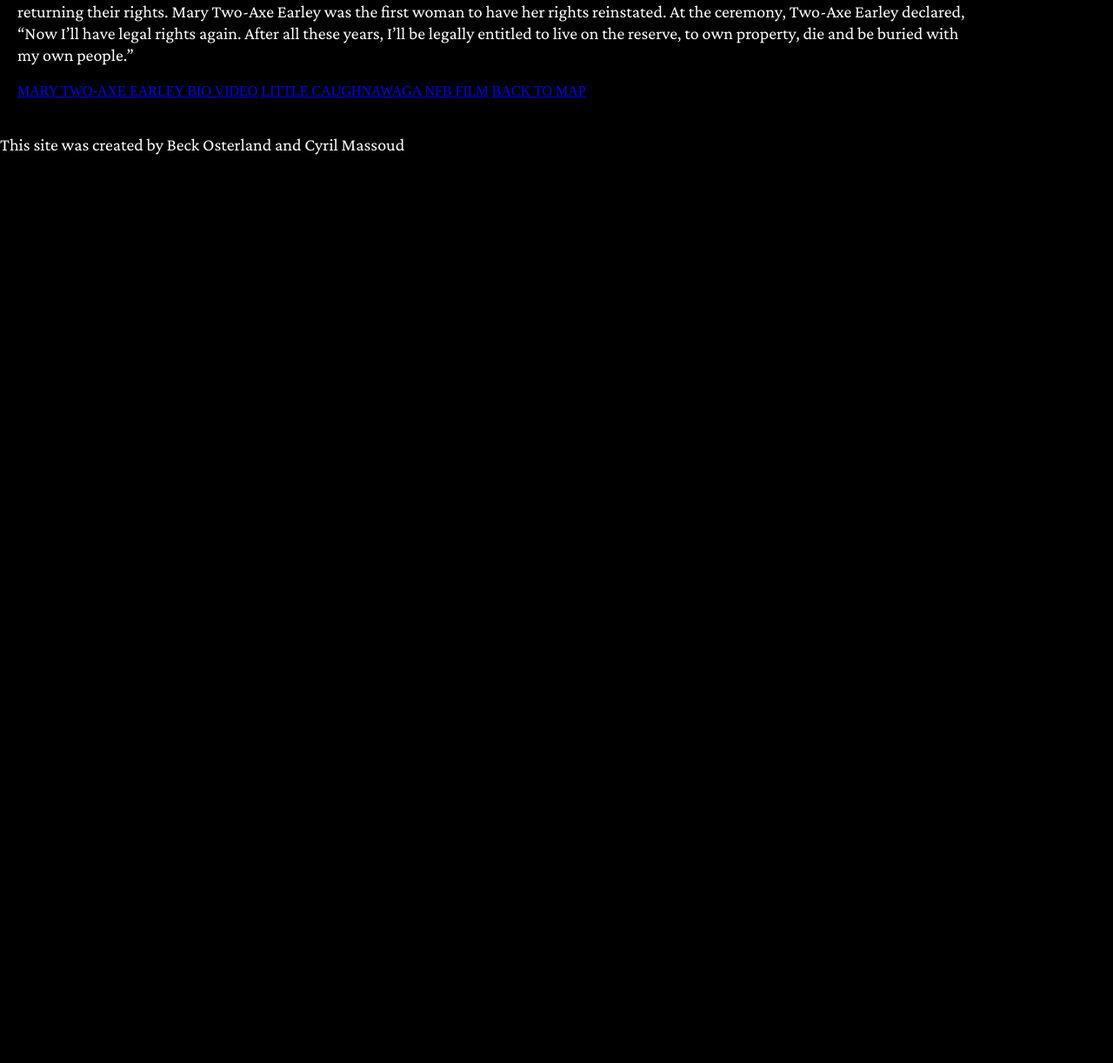
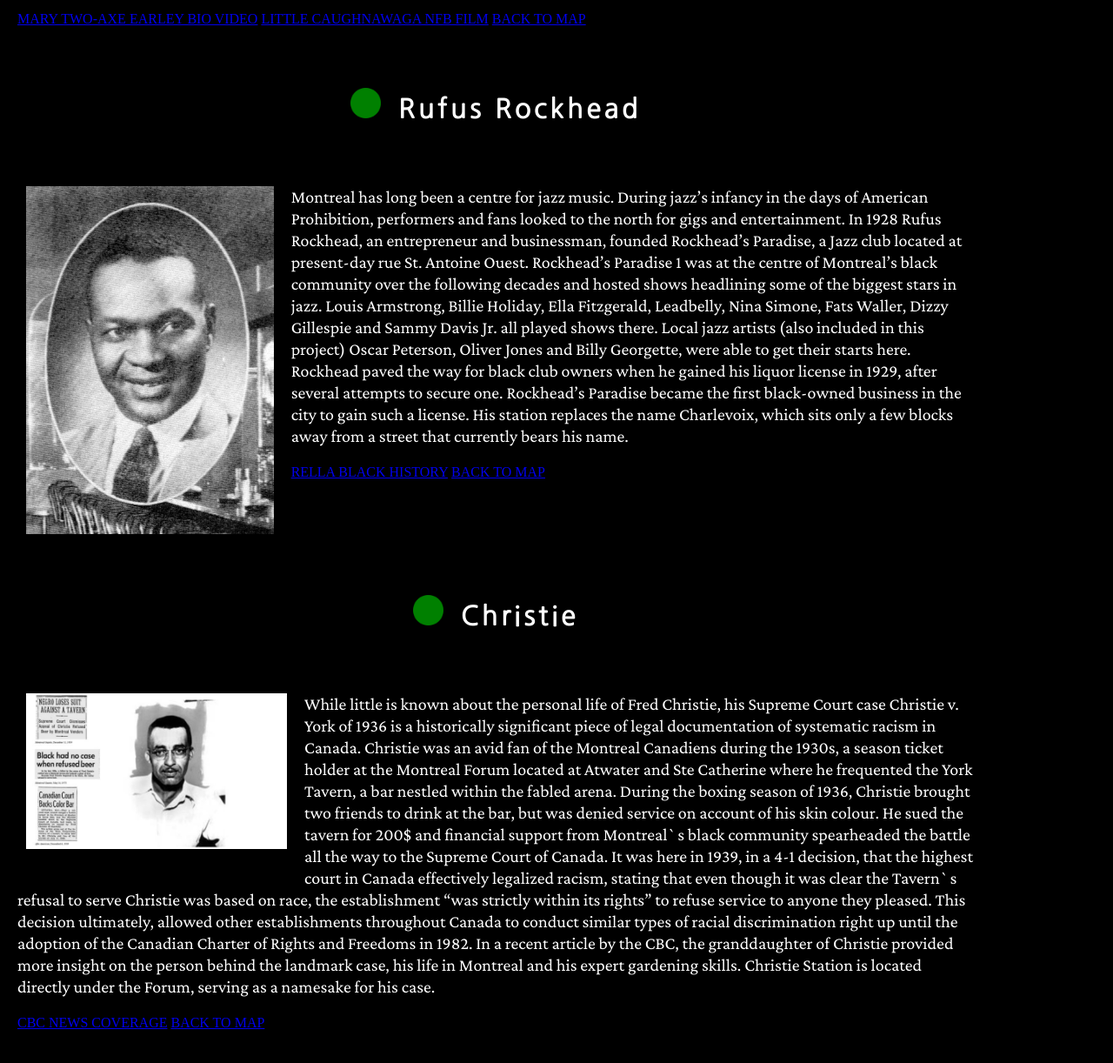
Before and after one commit to beckosterland/metro-decolonize, a plain HTML site: page index.html in a window 1280 px wide. Shown: the part 5415-6637 px from the top of the page at 87% size. Before the commit the page ends 5614 px from the top, so only its background shows below. Drawn offline with nearby package versions, Linux system fonts and the light colour scheme.

Commit message:
Added new entries

```diff
--- a/index.html
+++ b/index.html
@@ -80,10 +80,9 @@
                         <h3><img src="img/green-circle.png" alt="">Alexandre Dumas</h3>
                         <p>
                             <img src="img/dumas-alex.jpg" alt="">
-                            Born in 1802 in France to a mother who had been enslaved in the colony of St. Domingue, soon to become Haiti, Alexandre Dumas, through his excellent sense of prose literature and adventurous spirit, would go on to become one of the most popular authors in history. Period. He wrote books such as The Three Musketeers, The Count of Monte Cristo, and The Man in the Iron Mask. Since his internment in the Pantheon in Paris, reserved for France’s most distinguished citizens, a reevaluation of his image in France’s colonial past, and how his popularity has maintained over the years. IN 1843 he published a shorter novel named “Georges” which follows the story of a Mauritian boy, “a half-French Mulatto, leaves Mauritius to be educated in France, and returns to revenge for the affronts he had suffered as a boy.” Dumas’s books are still read in schools all over the island of Montreal and are fully in stock at the nearby Bibliothèque et Archives nationales du Québec Grande Bibliothèque located at the former Berri-UQAM station, and will be for years to come.
+                            Born in 1802 in France to a mother who had been enslaved in the colony of St. Domingue, soon to become Haiti, Alexandre Dumas, through his excellent sense of prose literature and adventurous spirit, would go on to become one of the most popular authors in history. Period. He wrote books such as The Three Musketeers, The Count of Monte Cristo, and The Man in the Iron Mask. Since his internment in the Pantheon in Paris, reserved for France’s most distinguished citizens, a reevaluation of his image in France’s colonial past, and how his popularity has maintained over the years. In 1843 he published a shorter novel named “Georges” which follows the story of a Mauritian boy, “a half-French Mulatto, leaves Mauritius to be educated in France, and returns to revenge for the affronts he had suffered as a boy.” Dumas’s books are still read in schools all over the island of Montreal and are fully in stock at the nearby Bibliothèque et Archives nationales du Québec Grande Bibliothèque located at the former Berri-UQAM station, and will be for years to come.
                         </p>
                         <a href="https://www.youtube.com/watch?v=aTRIqCgSxYQ&ab_channel=KahnawakeTV" target="_blank">VIDEO</a>
-                        <p>"            "</p>
                         <a href="#map" style="text-align: end;">BACK TO MAP</a>
                     </div>
 
@@ -99,6 +98,28 @@
                         <a href="https://www.nfb.ca/film/little_caughnawaga_to_brooklyn_and_back/" target="_blank">LITTLE CAUGHNAWAGA NFB FILM</a>
                         <a href="#map" style="text-align: end;">BACK TO MAP</a>
                     </div>
+
+                    <div id="rockhead">
+                        <h3><img src="img/green-circle.png" alt="">Rufus Rockhead</h3>
+                        <p>
+                            <img src="img/rufus.jpg" alt="">
+                            Montreal has long been a centre for jazz music. During jazz’s infancy in the days of American Prohibition, performers and fans looked to the north for gigs and entertainment. In 1928 Rufus Rockhead, an entrepreneur and businessman, founded Rockhead’s Paradise, a Jazz club located at present-day rue St. Antoine Ouest. Rockhead’s Paradise 1 was at the centre of Montreal’s black community over the following decades and hosted shows headlining some of the biggest stars in jazz. Louis Armstrong, Billie Holiday, Ella Fitzgerald, Leadbelly, Nina Simone, Fats Waller, Dizzy Gillespie and Sammy Davis Jr. all played shows there. Local jazz artists (also included in this project) Oscar Peterson, Oliver Jones and Billy Georgette, were able to get their starts here. Rockhead paved the way for black club owners when he gained his liquor license in 1929, after several attempts to secure one. Rockhead’s Paradise became the first black-owned business in the city to gain such a license. His station replaces the name Charlevoix, which sits only a few blocks away from a street that currently bears his name.
+                        </p>
+                        <a href="https://www.rellablackhistoryfoundation.com/rufus-rockhead" target="_blank">RELLA BLACK HISTORY</a>
+                        <a href="#map" style="text-align: end;">BACK TO MAP</a>
+                    </div>
+
+                    <div id="christie">
+                        <h3><img src="img/green-circle.png" alt="">Christie</h3>
+                        <p>
+                            <img src="img/fred-christie.jpg" alt="">
+                            While little is known about the personal life of Fred Christie, his Supreme Court case Christie v. York of 1936 is a historically significant piece of legal documentation of systematic racism in Canada. Christie was an avid fan of the Montreal Canadiens during the 1930s, a season ticket holder at the Montreal Forum located at Atwater and Ste Catherine where he frequented the York Tavern, a bar nestled within the fabled arena. During the boxing season of 1936, Christie brought two friends to drink at the bar, but was denied service on account of his skin colour. He sued the tavern for 200$ and financial support from Montreal`s black community spearheaded the battle all the way to the Supreme Court of Canada. It was here in 1939, in a 4-1 decision, that the highest court in Canada effectively legalized racism, stating that even though it was clear the Tavern`s refusal to serve Christie was based on race, the establishment “was strictly within its rights” to refuse service to anyone they pleased. This decision ultimately, allowed other establishments throughout Canada to conduct similar types of racial discrimination right up until the adoption of the Canadian Charter of Rights and Freedoms in 1982.
+                            In a recent article by the CBC, the granddaughter of Christie provided more insight on the person behind the landmark case, his life in Montreal and his expert gardening skills. Christie Station is located directly under the Forum, serving as a namesake for his case.
+
+                        </p>
+                        <a href="https://www.cbc.ca/news/canada/montreal/fred-christie-supreme-court-canada-racism-montreal-forum-1.5397730" target="_blank">CBC NEWS COVERAGE</a>
+                        <a href="#map" style="text-align: end;">BACK TO MAP</a>
+                    </div>
                 </main>
             </div>
             <footer>
```
Also changed, not shown: img/fred-christie.jpg (added), img/rufus.jpg (added).
